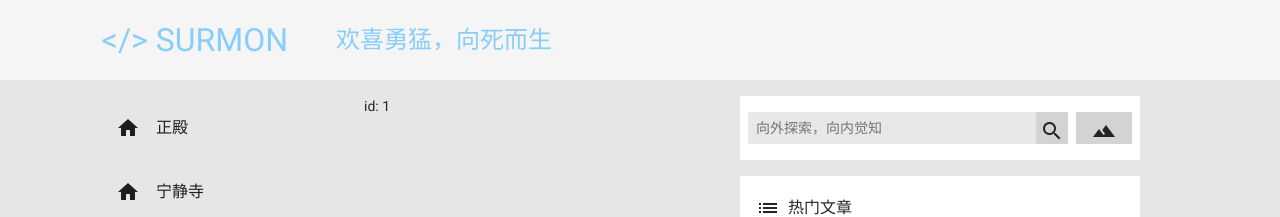
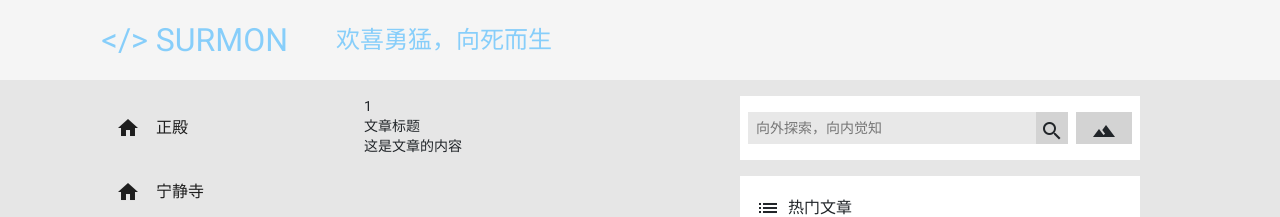
Before and after one commit to LoTwT/ng-blog, an Angular app in the folder packages/web/: page /article/1 in a window 1280 px wide. Shown: the top 217 px of the page. Built offline with nearby package versions, Linux system fonts and the light colour scheme.

Commit message:
feat(web): article-detail route params

```diff
--- a/packages/web/src/app/article-detail/article-detail.component.html
+++ b/packages/web/src/app/article-detail/article-detail.component.html
@@ -1 +1,7 @@
-<div>id: {{ articleId }}</div>
+<div *ngIf="article; else articleLoading" class="article-detaile">
+  <div>{{ articleId }}</div>
+  <div class="title">{{ article.title }}</div>
+  <div class="content">{{ article.content }}</div>
+</div>
+
+<ng-template #articleLoading> <h2>loading...</h2> </ng-template>
--- a/packages/web/src/app/article-detail/article-detail.component.ts
+++ b/packages/web/src/app/article-detail/article-detail.component.ts
@@ -10,6 +10,9 @@ import { Nullable } from "src/types"
 export class ArticleDetailComponent implements OnInit {
   articleId: Nullable<number> = null
 
+  // todo request
+  article: Nullable<IArticle> = null
+
   constructor(private route: ActivatedRoute, private router: Router) {}
 
   ngOnInit(): void {
@@ -19,5 +22,16 @@ export class ArticleDetailComponent implements OnInit {
       if (isNaN(id)) this.router.navigate(["/404"])
       else this.articleId = id
     })
+
+    // mock
+    this.article = {
+      title: "文章标题",
+      content: "这是文章的内容",
+    }
   }
 }
+
+interface IArticle {
+  title: string
+  content: string
+}
```
